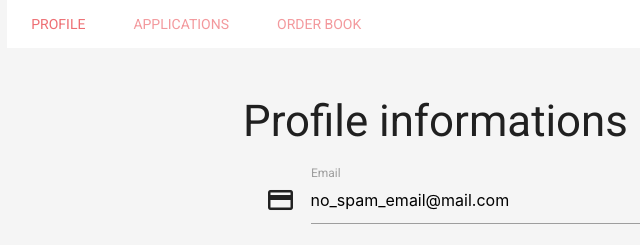
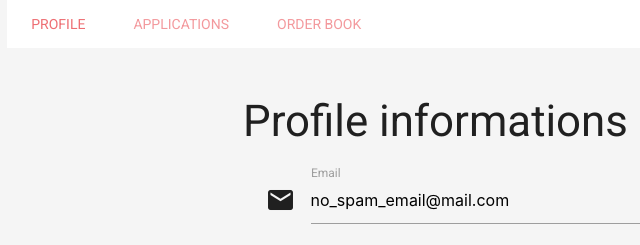
Before and after one commit to miletskiy/midas, a plain HTML site: page lender_profile.html in a window 1280 px wide. Shown: the top 245 px of the page, 4-644 px from the left. Drawn offline with nearby package versions, Linux system fonts and the light colour scheme.

Commit message:
changed icon for email

```diff
--- a/lender_profile.html
+++ b/lender_profile.html
@@ -44,7 +44,7 @@
                 <h3>Profile informations</h3>
                 <form class="col s12" id="borrower-profile-form">
                     <div class="input-field col s12">
-                        <i class="material-icons prefix">payment</i>
+                        <i class="material-icons prefix">email</i>
                         <input id="wallet" type="text" class="validate" value="no_spam_email@mail.com">
                         <label for="wallet">Email</label>
                     </div>
```
Also changed, not shown: borrower_profile.html (+1 -1 lines).
